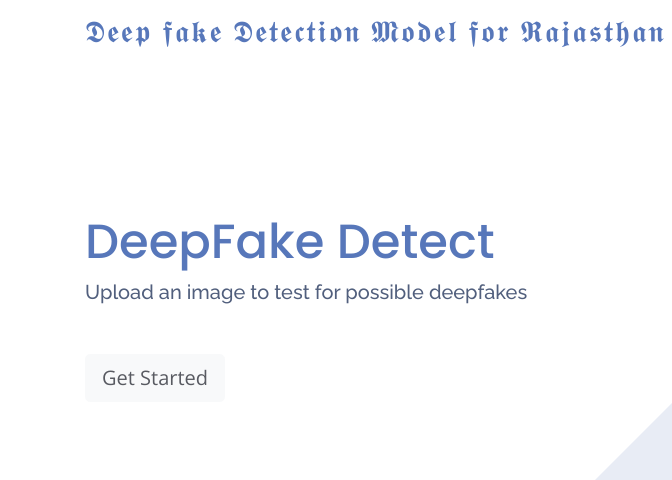
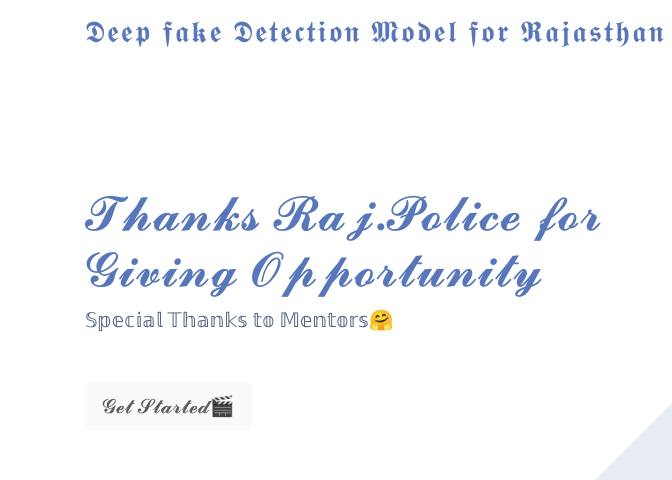
Before and after one commit to 12sachingupta/user, a plain HTML site: page index.html in a window 1280 px wide. Shown: the top 480 px of the page, 0-672 px from the left. Drawn offline with nearby package versions, Linux system fonts and the light colour scheme; a script that the page names is missing; files whose address does not match are found by name.

Commit message:
Update index.html

```diff
--- a/index.html
+++ b/index.html
@@ -87,9 +87,11 @@
       <div class="row">
         <div class="col-lg-6 d-lg-flex flex-lg-column justify-content-center align-items-stretch pt-5 pt-lg-0 order-2 order-lg-1" data-aos="fade-up">
           <div>
-            <h1>DeepFake Detect</h1>
-            <h2>Upload an image to test for possible deepfakes</h2>
-            <a class="btn btn-light btn-lg uppload-button"> Get Started</a>
+            <h1>𝓣𝓱𝓪𝓷𝓴𝓼 𝓡𝓪𝓳.𝓟𝓸𝓵𝓲𝓬𝓮 𝓯𝓸𝓻 𝓖𝓲𝓿𝓲𝓷𝓰 𝓞𝓹𝓹𝓸𝓻𝓽𝓾𝓷𝓲𝓽𝔂</h1>
+            <h2>
+𝕊𝕡𝕖𝕔𝕚𝕒𝕝 𝕋𝕙𝕒𝕟𝕜𝕤 𝕥𝕠 𝕄𝕖𝕟𝕥𝕠𝕣𝕤🤗
+</h2>
+            <a class="btn btn-light btn-lg uppload-button"> 𝓖𝓮𝓽 𝓢𝓽𝓪𝓻𝓽𝓮𝓭🎬</a>
           </div>
         </div>
         <div class="col-lg-6 d-lg-flex flex-lg-column align-items-stretch order-1 order-lg-2 hero-img" data-aos="fade-up" style="padding-left: 20px;">
```
